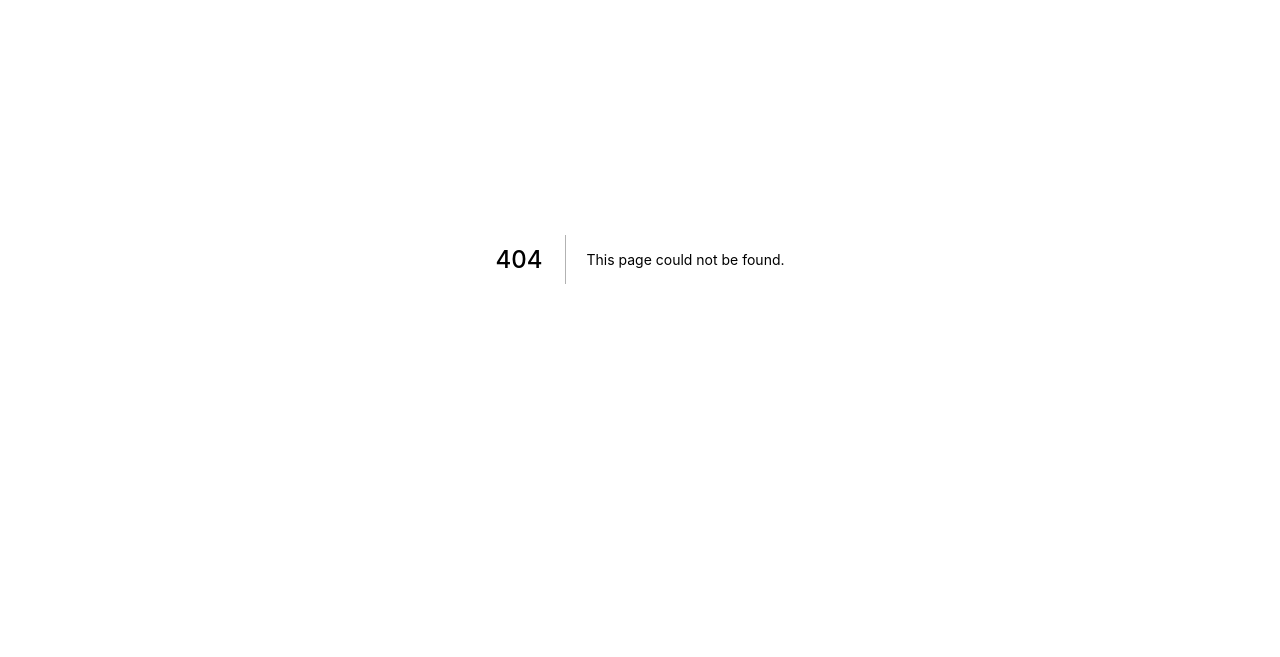
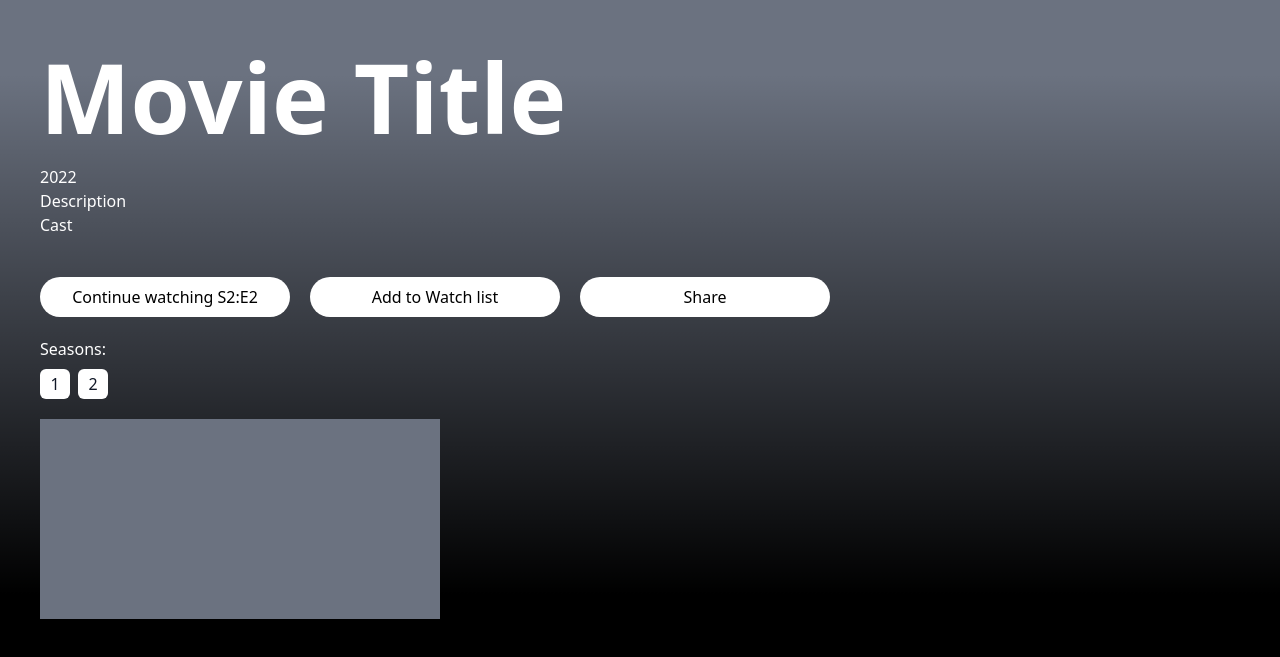
Before and after one commit to Wickus/specs, a Next.js app: page /show/1 in a window 1280 px wide. Before the commit this address had no page. Shown: the part 141-798 px from the top of the page. Built offline with nearby package versions, Linux system fonts and the light colour scheme.

Commit message:
Created the media views for movies and series

```diff
--- /dev/null
+++ b/interfaces/movie.ts
@@ -0,0 +1,3 @@
+export interface IMovie {
+	movie:string;
+}
--- /dev/null
+++ b/interfaces/show.ts
@@ -0,0 +1,3 @@
+export interface IShow {
+	show:string;
+}
--- /dev/null
+++ b/pages/movie/[id].tsx
@@ -0,0 +1,56 @@
+import { GetServerSideProps } from "next";
+import { IMovie } from "interfaces/movie";
+import Head from "next/head";
+
+const Movie: React.FC<IMovie> = (props) => {
+    const { movie } = props;
+    const movieTitle = "text-8xl font-bold text-white";
+    const actionButtons = "bg-white w-[200px] h-[40px] rounded-full mr-5";
+    return (
+        <>
+            <Head>
+                <title>{movie}</title>
+            </Head>
+            <main className="h-full w-full">
+                <div className="flex items-end justify-start w-full h-full bg-gray-500 w-full">
+                    <div className="p-10 [background-image:linear-gradient(0deg,black_10%,transparent_90%)] w-full">
+                        <h1 className={movieTitle}>Movie Title</h1>
+                        <ul className="mt-5 text-white">
+                            <li>2022</li>
+                            <li>Description</li>
+                            <li>Cast</li>
+                        </ul>
+                        <div className="mt-10">
+                            <button type="button" className={actionButtons}>
+                                Watch Now
+                            </button>
+                            <button type="button" className={actionButtons}>
+                                Mark as Watched
+                            </button>
+                            <button type="button" className={actionButtons}>
+                                Add to Watch list
+                            </button>
+                            <button type="button" className={actionButtons}>
+                                Share
+                            </button>
+                        </div>
+
+                    </div>
+                </div>
+            </main>
+        </>
+    );
+};
+
+export const getServerSideProps: GetServerSideProps = async (context) => {
+    const { query } = context;
+    const { id } = query;
+
+    return {
+        props: {
+            movie: id,
+        },
+    };
+};
+
+export default Movie;
--- /dev/null
+++ b/pages/show/[id].tsx
@@ -0,0 +1,69 @@
+import { IShow } from "interfaces/show";
+import { GetServerSideProps } from "next";
+import Head from "next/head";
+
+const Movie: React.FC<IShow> = (props) => {
+    const { show } = props;
+    const showTitle = "text-8xl font-bold text-white";
+    const actionButtons = "bg-white w-[250px] h-[40px] rounded-full mr-5";
+	const episode = "w-[400px] h-[200px] bg-gray-500";
+	const season = "w-[30px] h-[30px] bg-white text-gray-900 mr-2 rounded-md flex items-center justify-center"
+    return (
+        <>
+            <Head>
+                <title>{show}</title>
+            </Head>
+            <main className="h-full w-full">
+                <div className="flex items-end justify-start w-full h-full bg-gray-500 w-full">
+                    <div className="p-10 [background-image:linear-gradient(0deg,black_10%,transparent_90%)] w-full">
+                        <h1 className={showTitle}>Movie Title</h1>
+                        <ul className="mt-5 text-white">
+                            <li>2022</li>
+                            <li>Description</li>
+                            <li>Cast</li>
+                        </ul>
+                        <div className="mt-10">
+                            <button type="button" className={actionButtons}>
+                                Continue watching S2:E2
+                            </button>
+                            <button type="button" className={actionButtons}>
+                                Add to Watch list
+                            </button>
+                            <button type="button" className={actionButtons}>
+                                Share
+                            </button>
+                        </div>
+						<div className="text-white mb-5 mt-5">
+                            <p>Seasons:</p>
+                            <ul className="flex items-center justify-start mt-2">
+                                <li className={season}>1</li>
+                                <li className={season}>2</li>
+                            </ul>
+                        </div>
+                        <div>
+                            <ul>
+                                <li className={episode}>
+									<div></div>
+									<p></p>
+								</li>
+                            </ul>
+                        </div>
+                    </div>
+                </div>
+            </main>
+        </>
+    );
+};
+
+export const getServerSideProps: GetServerSideProps = async (context) => {
+    const { query } = context;
+    const { id } = query;
+
+    return {
+        props: {
+            show: id,
+        },
+    };
+};
+
+export default Movie;
```
